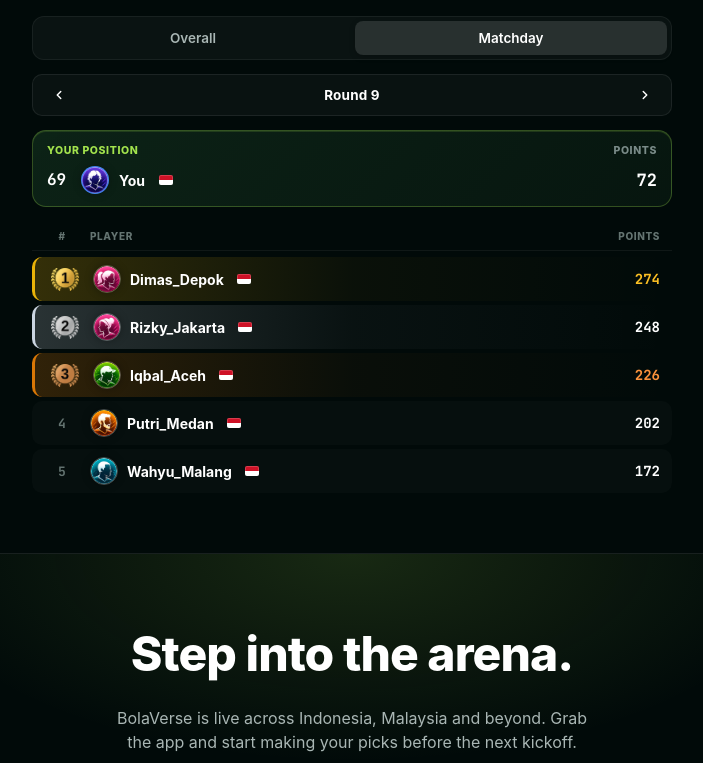
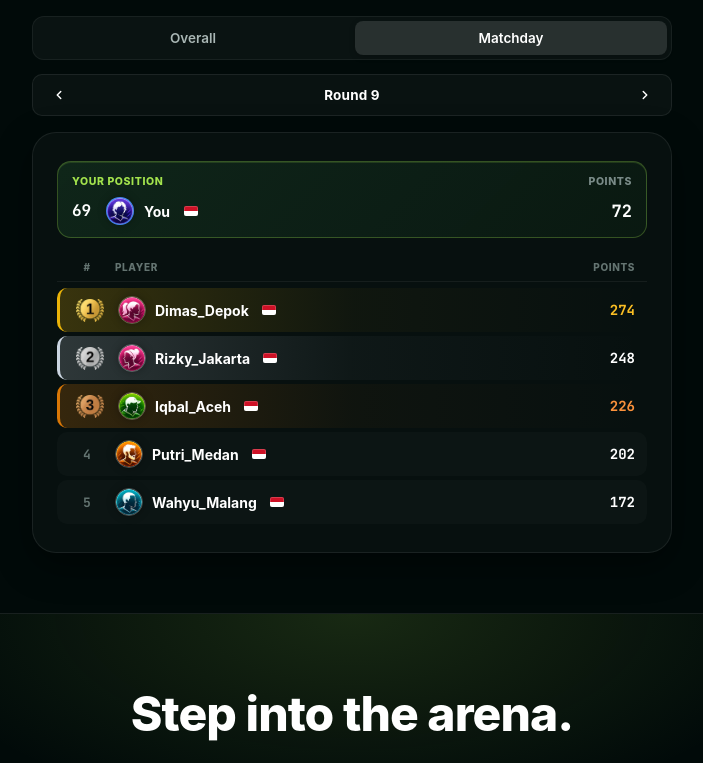
Before and after one commit to git-acuratechglobal/BolaVerse-site, a plain HTML site: page index.html in a window 1280 px wide. Shown: the part 3600-4363 px from the top of the page, without its empty margins (288-991 px from the left). Drawn offline with Linux system fonts and the light colour scheme; a web font is replaced by a local one.

Commit message:
fix done

```diff
--- a/index.html
+++ b/index.html
@@ -737,6 +737,14 @@
   .lp-lb-container {
     margin: 0 auto;
     max-width: 640px;
+  }
+  .lp-lb-inner-box {
+    background: rgba(255, 255, 255, 0.028);
+    border: 1px solid rgba(255, 255, 255, 0.08);
+    border-radius: 24px;
+    padding: 28px 24px;
+    box-shadow: 0 12px 36px rgba(0, 0, 0, 0.45);
+    margin-top: 16px;
   }
   .lp-lb-head {
     margin-bottom: 22px;
@@ -1649,6 +1657,9 @@
         </button>
       </div>
 
+      <!-- Inner box: YOUR POSITION + Table -->
+      <div class="lp-lb-inner-box">
+
       <!-- YOUR POSITION Card -->
       <div class="lp-lb-position-card">
         <div class="lp-lb-pos-header">
@@ -1681,6 +1692,7 @@
       <div class="lp-lb-rows" id="lb-rows">
         <!-- populated by JS -->
       </div>
+      </div><!-- end lp-lb-inner-box -->
     </div>
   </div>
 </section>
```
